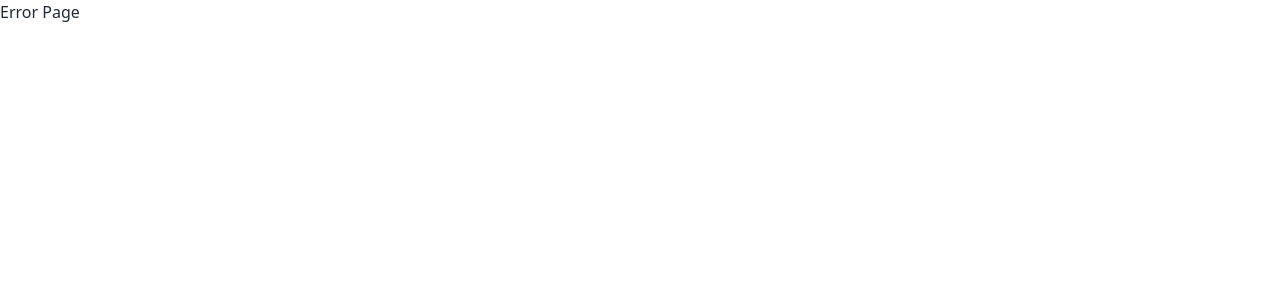
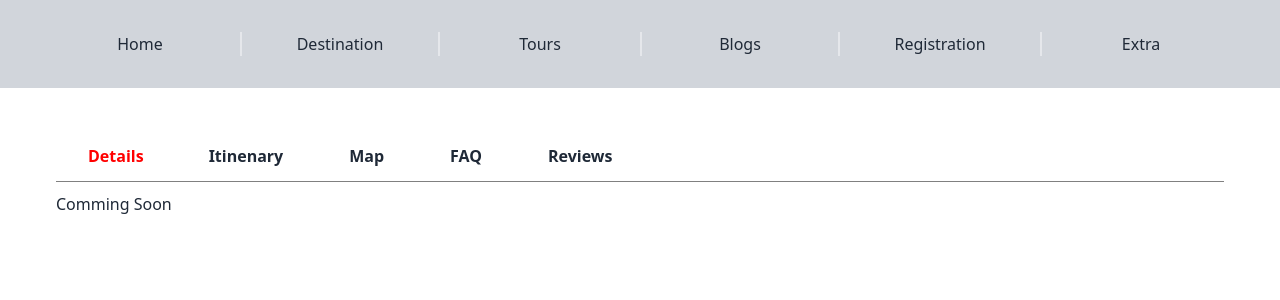
Before and after one commit to Shimul-Zahan/ExploreEase, a React (Vite) app in the folder ExploreEaseFrontent/: page /tour-details in a window 1280 px wide. Before the commit this address had no page. Shown: the top 300 px of the page. Built offline with nearby package versions, Linux system fonts and the light colour scheme.

Commit message:
tabs added to destination details page

```diff
--- a/ExploreEaseFrontent/package.json
+++ b/ExploreEaseFrontent/package.json
@@ -17,6 +17,7 @@
     "react-dom": "^18.2.0",
     "react-icons": "^4.12.0",
     "react-router-dom": "^6.21.0",
+    "react-tabs": "^6.0.2",
     "sort-by": "^1.2.0",
     "swiper": "^11.0.5"
   },
--- /dev/null
+++ b/ExploreEaseFrontent/src/pages/DestinationDetails/DestinationDetails.jsx
@@ -0,0 +1,16 @@
+import React from 'react'
+import Navbabr from '../Home/Components/Navbabr'
+import ActiveTabs from '../TopDestination/ActiveTabs/ActiveTabs'
+
+const DestinationDetails = () => {
+  return (
+    <div>
+      <Navbabr />
+      <div className='p-4 lg:p-10 '>
+        <ActiveTabs />
+      </div>
+    </div>
+  )
+}
+
+export default DestinationDetails
--- /dev/null
+++ b/ExploreEaseFrontent/src/pages/TopDestination/ActiveTabs/ActiveTabs.jsx
@@ -0,0 +1,60 @@
+import { useState } from 'react';
+import { Tab, Tabs, TabList, TabPanel } from 'react-tabs';
+import 'react-tabs/style/react-tabs.css';
+import './style.css'
+import { GiLargeDress } from "react-icons/gi";
+import { FaIdeal } from "react-icons/fa";
+import { FcTwoSmartphones } from "react-icons/fc";
+import { MdOutlineSportsBasketball } from "react-icons/md";
+
+const ActiveTabs = () => {
+
+    const menuTabs = [
+        "Details",
+        "Itinenary",
+        "Map",
+        "FAQ",
+        "Reviews"
+    ]
+
+    const [tabIndex, setTabIndex] = useState(0);
+
+    return (
+        <div className='px-4'>
+            <Tabs selectedIndex={tabIndex} onSelect={(index) => setTabIndex(index)}>
+                <TabList>
+                    {
+                        menuTabs?.map((tab, index) =>
+                            <Tab>
+                                <div className="tooltip" data-tip="PHONES & ACCESS">
+                                    <button className="font-bold px-5 py-2 rounded-full">
+                                        {tab}
+                                    </button>
+                                </div>
+                            </Tab>
+                        )
+                    }
+                </TabList>
+                <TabPanel>
+                    Comming Soon
+                </TabPanel>
+                <TabPanel>
+                    Comming Soon
+                </TabPanel>
+                <TabPanel>
+                    <div className='py-10'>
+                        <img src="https://img.freepik.com/free-vector/colored-political-world-map_23-2148319222.jpg?w=996&t=st=1704306347~exp=1704306947~hmac=49d3962de32f93588493506ac621585a780174fd4936b7704ef305caa5d3bf41" alt="" className='w-full lg:h-screen' />
+                    </div>
+                </TabPanel>
+                <TabPanel>
+                    Comming Soon 5
+                </TabPanel>
+                <TabPanel>
+                    Comming Soon 6
+                </TabPanel>
+            </Tabs>
+        </div>
+    );
+}
+
+export default ActiveTabs
--- /dev/null
+++ b/ExploreEaseFrontent/src/pages/TopDestination/ActiveTabs/style.css
@@ -0,0 +1,10 @@
+.react-tabs__tab--selected {
+    color: red;
+    background: none;
+    border: none;
+    border-radius: 0%;
+}
+.react-tabs__tab-list{
+    text-align: start;
+    border-bottom: 1px solid gray;
+}
--- a/ExploreEaseFrontent/src/pages/TopDestination/TopDestination.jsx
+++ b/ExploreEaseFrontent/src/pages/TopDestination/TopDestination.jsx
@@ -3,6 +3,7 @@ import Navbabr from '../Home/Components/Navbabr'
 import Banner from '../../Utils/Banner'
 import Sort from './Sort'
 import Filter from './Filter'
+import { Link } from 'react-router-dom'
 
 
 const TopDestination = () => {
@@ -22,6 +23,7 @@ const TopDestination = () => {
                     </div>
                     <div class="col-span-9 space-y-5">
                         <div className='grid grid-cols-1 lg:grid-cols-3 gap-10'>
+                            <Link to='/tour-details'>
                                 <div className='bg-gray-100 rounded-br-lg rounded-bl-lg overflow-hidden group'>
                                     <img src="https://img.freepik.com/free-vector/colorful-map-asia_23-2147807672.jpg?size=626&ext=jpg&uid=P69727906&ga=GA1.1.435112184.1700343142&semt=ais" alt="" className='rounded-tr-lg rounded-tl-lg h-52 w-full group-hover:scale-[1.1] duration-500' />
                                     <div className='px-4 py-6 space-y-2'>
@@ -30,6 +32,7 @@ const TopDestination = () => {
                                         <p className='text-base'>From<span className='text-lg text-blue-400'>$1,200</span></p>
                                     </div>
                                 </div>
+                            </Link>
                             <div className='bg-gray-100 rounded-br-lg rounded-bl-lg overflow-hidden group'>
                                 <img src="https://img.freepik.com/free-vector/colorful-map-asia_23-2147807672.jpg?size=626&ext=jpg&uid=P69727906&ga=GA1.1.435112184.1700343142&semt=ais" alt="" className='rounded-tr-lg rounded-tl-lg h-52 w-full group-hover:scale-[1.1] duration-500' />
                                 <div className='px-4 py-6 space-y-2'>
--- a/ExploreEaseFrontent/src/pages/Tour/Tour.jsx
+++ /dev/null
@@ -1,9 +0,0 @@
-import React from 'react'
-
-const Tour = () => {
-  return (
-    <div>Tour</div>
-  )
-}
-
-export default Tour
```
Also changed, not shown: ExploreEaseFrontent/src/Router/router.jsx (+10 -5 lines), 1 other file (tests, documents, lock files or other folders). Lines whose indentation alone changed are shown as unchanged.
